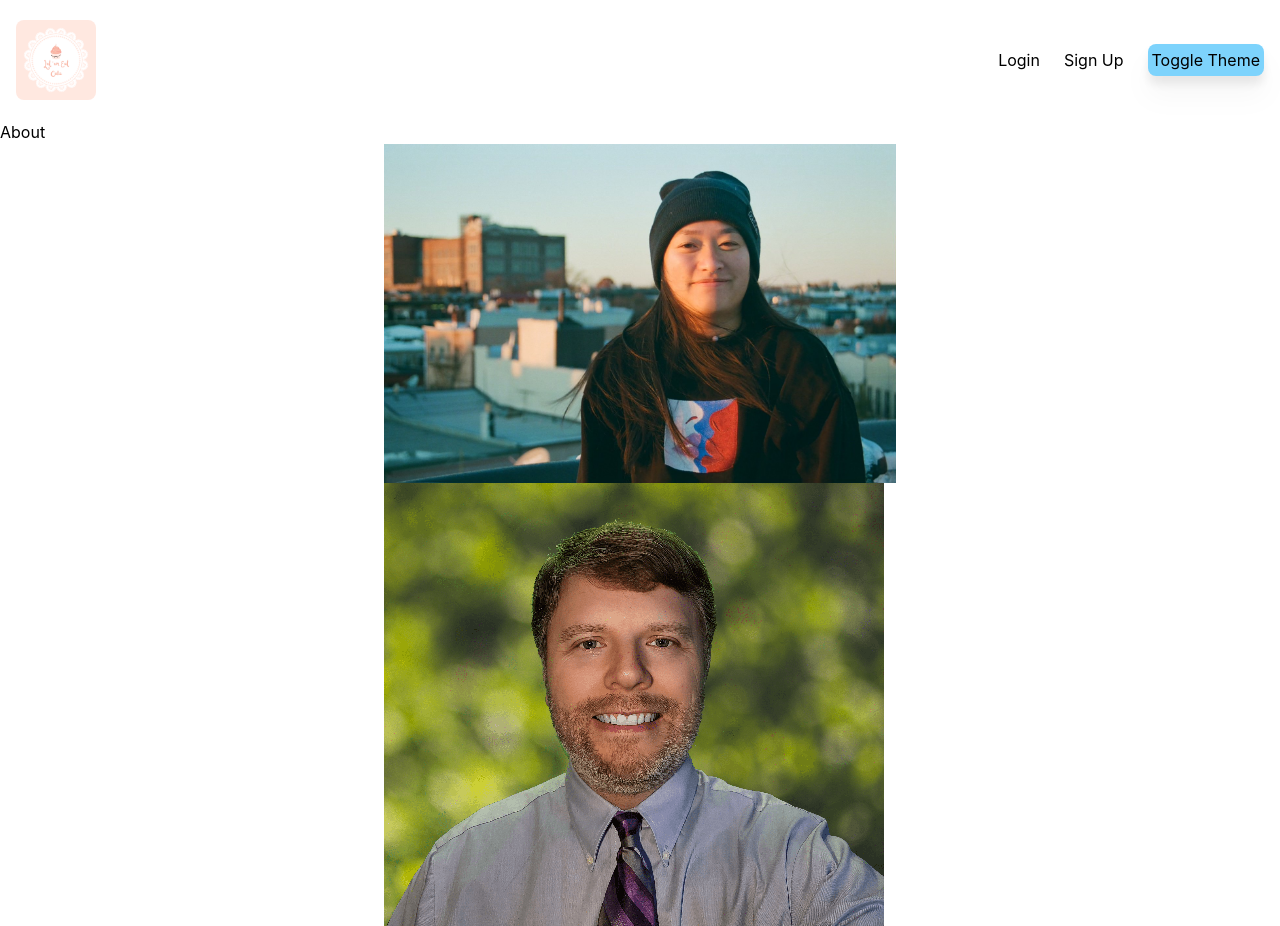
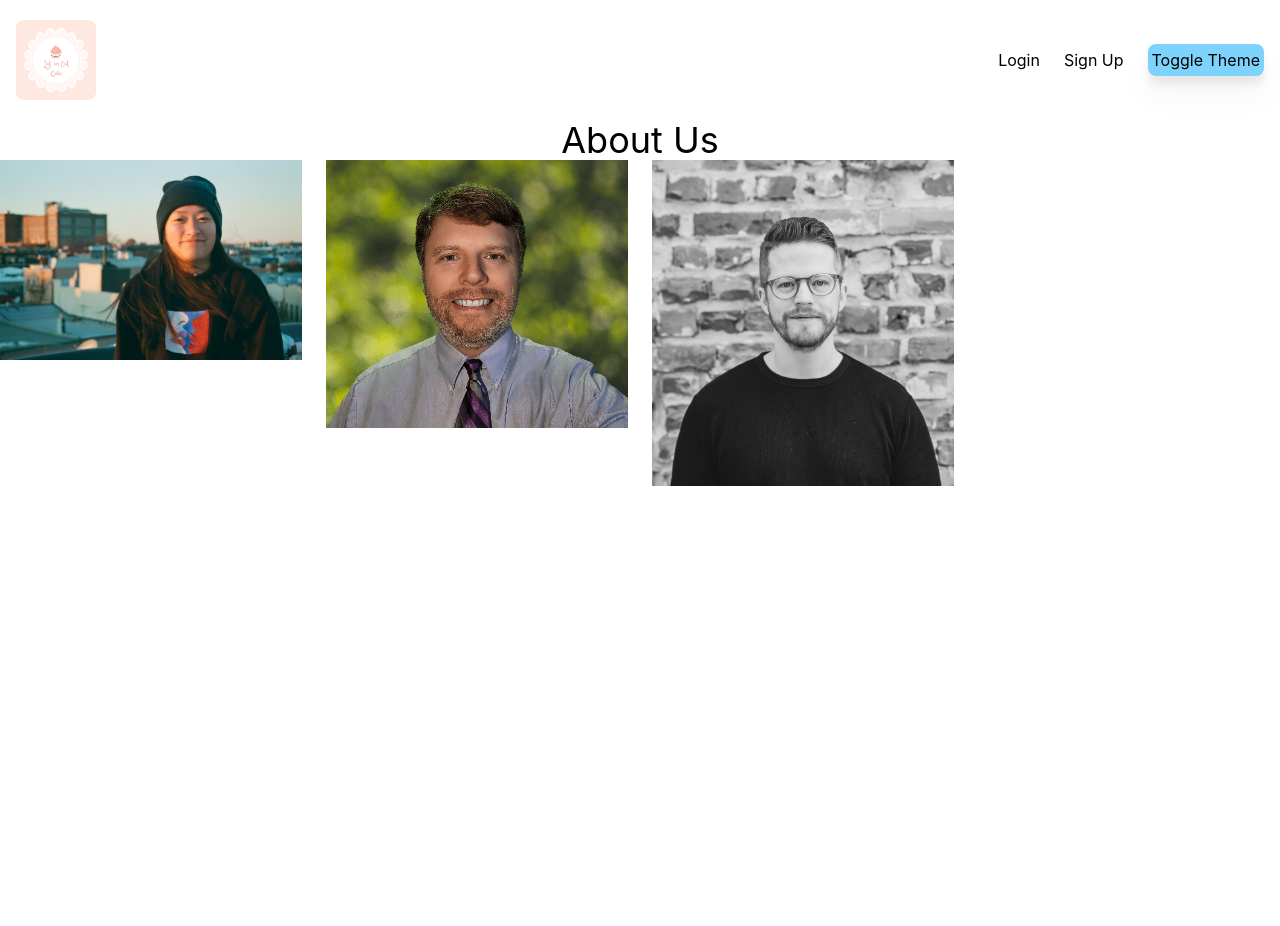
Before and after one commit to ccash12/incredible-wedding-organizer, a React (Create React App) app in the folder frontend/: page /About in a window 1280 px wide. After the commit the page ends 800 px from the top, so only its background shows below. Built offline with nearby package versions, Linux system fonts and the light colour scheme; what tw-elements would draw is missing.

Commit message:
styled the pictures a bit

```diff
--- a/frontend/src/components/About/About.js
+++ b/frontend/src/components/About/About.js
@@ -1,18 +1,20 @@
 import React from "react";
 import courtney from "../../images/courtney.jpg"
 import mark from "../../images/mark.png"
+import nick from "../../images/nick.png"
 
 export const About = () => {
     return (
     <>
-        <div>
-            About
+        <div className="text-center text-4xl">
+            About Us
         </div>
-        <div class="mx-auto max-w-lg h-auto" >
-            <img src={courtney} />
-        </div>
-        <div class="mx-auto max-w-lg h-auto">
-            <img src={mark} />
+        <div >
+            <div className="grid gap-6 mb-8 md:grid-cols-2 lg:grid-cols-4 " >
+                <img src={courtney} />
+                <img src={mark} />
+                <img src={nick} />
+            </div>
         </div>
     </>
 )};
```
Also changed, not shown: frontend/src/images/nick.png (added).
